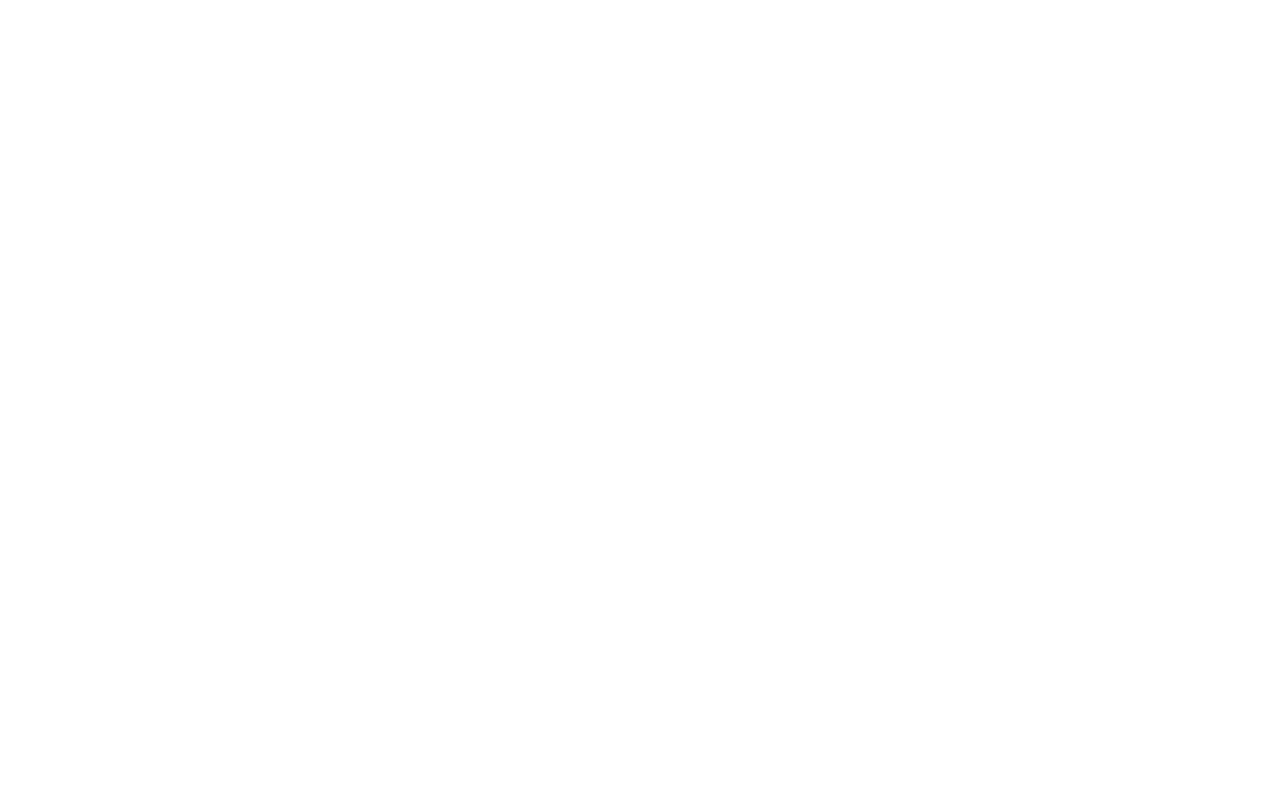
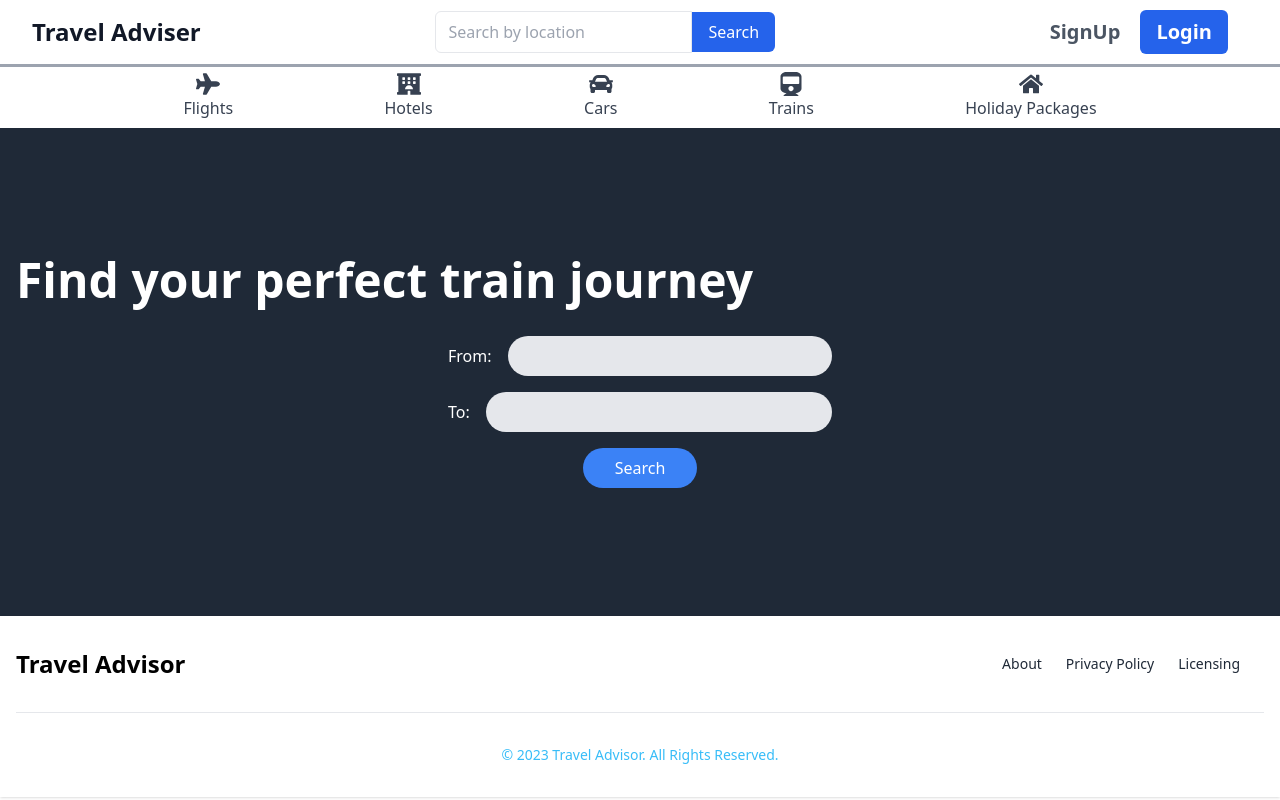
Before and after one commit to hash-tagg/travel, a React (Create React App) app in the folder clients/: page /holidays in a window 1280 px wide. Before the commit this address had no page. Built offline with nearby package versions, Linux system fonts and the light colour scheme.

Commit message:
page Added

```diff
--- a/clients/src/App.js
+++ b/clients/src/App.js
@@ -17,6 +17,10 @@
 import AdminH from "./components/admin/AdminH";
 import AdminHotels from "./components/admin/AdminHotels";
 import FlightsAdmin from "./components/admin/FlightsAdmin";
+
+import Trains from "./components/trains/Trains";
+import Cars from "./components/cars/Cars"
+import Hpackage from "./components/Hpackage/Hpackage"
 
 function App() {
   return (
@@ -38,6 +42,10 @@
         <Route path="/admin/hotels" element={<AdminHotels />} />
         <Route path="/admin/flights" element={<FlightsAdmin />} />
 
+        <Route path="/trains" element={<Trains/>} />
+        <Route path="/cars" element={<Cars/>} />
+        <Route path="/holidays" element={<Hpackage/>} />
+
 
 
       </Routes>
--- a/clients/src/components/Footer.jsx
+++ b/clients/src/components/Footer.jsx
@@ -37,9 +37,7 @@
                 <li>
                     <a href="#" class="mr-4 hover:underline md:mr-6 ">Licensing</a>
                 </li>
-                <li>
-                  <Link to="/admin/login" className="text-red-600 hover:text-green-600">Admin Login</Link>
-                </li>
+
             </ul>
         </div>
         <hr class="my-6 border-gray-200 sm:mx-auto dark:border-red-700 lg:my-8" />
--- /dev/null
+++ b/clients/src/components/Hpackage/Hpackage.jsx
@@ -0,0 +1,48 @@
+import React from "react";
+import Layout from "../Layout";
+
+function Trains() {
+  return (
+    <Layout>
+    <div className="bg-gray-100">
+      {/* Hero section */}
+      <section className="bg-gray-800 py-32">
+        <div className="max-w-7xl mx-auto px-4">
+          <h1 className="text-5xl font-bold text-white mb-8">
+            Find your perfect train journey
+          </h1>
+          <form className="max-w-sm mx-auto">
+            <div className="flex items-center mb-4">
+              <label htmlFor="from" className="mr-4 text-white">
+                From:
+              </label>
+              <input
+                type="text"
+                id="from"
+                className="bg-gray-200 py-2 px-4 rounded-full w-full"
+              />
+            </div>
+            <div className="flex items-center mb-4">
+              <label htmlFor="to" className="mr-4 text-white">
+                To:
+              </label>
+              <input
+                type="text"
+                id="to"
+                className="bg-gray-200 py-2 px-4 rounded-full w-full"
+              />
+            </div>
+            <div className="flex justify-center">
+              <button className="bg-blue-500 text-white py-2 px-8 rounded-full hover:bg-blue-600">
+                Search
+              </button>
+            </div>
+          </form>
+        </div>
+      </section>
+    </div>
+    </Layout>
+  );
+}
+
+export default Trains;
--- /dev/null
+++ b/clients/src/components/cars/Cars.jsx
@@ -0,0 +1,48 @@
+import React from "react";
+import Layout from "../Layout";
+
+function Trains() {
+  return (
+    <Layout>
+    <div className="bg-gray-100">
+      {/* Hero section */}
+      <section className="bg-gray-800 py-32">
+        <div className="max-w-7xl mx-auto px-4">
+          <h1 className="text-5xl font-bold text-white mb-8">
+            Find your perfect train journey
+          </h1>
+          <form className="max-w-sm mx-auto">
+            <div className="flex items-center mb-4">
+              <label htmlFor="from" className="mr-4 text-white">
+                From:
+              </label>
+              <input
+                type="text"
+                id="from"
+                className="bg-gray-200 py-2 px-4 rounded-full w-full"
+              />
+            </div>
+            <div className="flex items-center mb-4">
+              <label htmlFor="to" className="mr-4 text-white">
+                To:
+              </label>
+              <input
+                type="text"
+                id="to"
+                className="bg-gray-200 py-2 px-4 rounded-full w-full"
+              />
+            </div>
+            <div className="flex justify-center">
+              <button className="bg-blue-500 text-white py-2 px-8 rounded-full hover:bg-blue-600">
+                Search
+              </button>
+            </div>
+          </form>
+        </div>
+      </section>
+    </div>
+    </Layout>
+  );
+}
+
+export default Trains;
--- /dev/null
+++ b/clients/src/components/trains/Trains.jsx
@@ -0,0 +1,48 @@
+import React from "react";
+import Layout from "../Layout";
+
+function Trains() {
+  return (
+    <Layout>
+    <div className="bg-gray-100">
+      {/* Hero section */}
+      <section className="bg-gray-800 py-32">
+        <div className="max-w-7xl mx-auto px-4">
+          <h1 className="text-5xl font-bold text-white mb-8">
+            Find your perfect train journey
+          </h1>
+          <form className="max-w-sm mx-auto">
+            <div className="flex items-center mb-4">
+              <label htmlFor="from" className="mr-4 text-white">
+                From:
+              </label>
+              <input
+                type="text"
+                id="from"
+                className="bg-gray-200 py-2 px-4 rounded-full w-full"
+              />
+            </div>
+            <div className="flex items-center mb-4">
+              <label htmlFor="to" className="mr-4 text-white">
+                To:
+              </label>
+              <input
+                type="text"
+                id="to"
+                className="bg-gray-200 py-2 px-4 rounded-full w-full"
+              />
+            </div>
+            <div className="flex justify-center">
+              <button className="bg-blue-500 text-white py-2 px-8 rounded-full hover:bg-blue-600">
+                Search
+              </button>
+            </div>
+          </form>
+        </div>
+      </section>
+    </div>
+    </Layout>
+  );
+}
+
+export default Trains;
```
